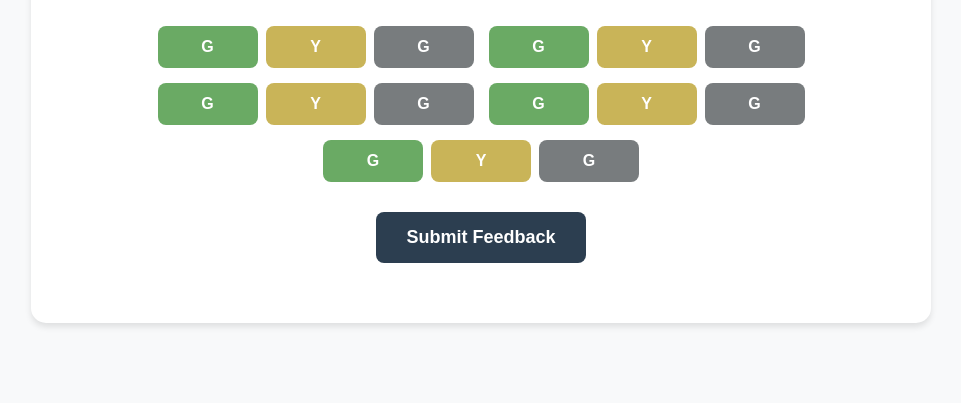
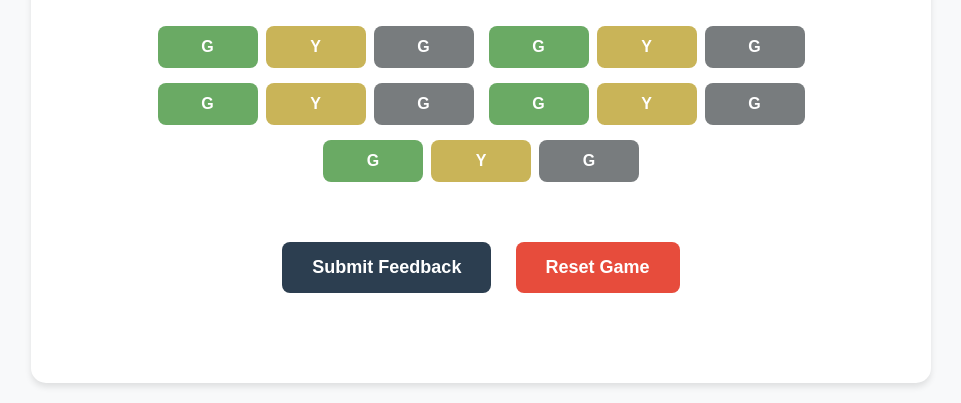
Before and after one commit to Varshith07827/wordle-solver, a Flask app: page / in a window 1280 px wide. Shown: the part 793-1196 px from the top of the page, without its empty margins (159-1120 px from the left). Before the commit the page ends 1120 px from the top, so only its background shows below. Run offline with Flask 2, Linux system fonts and the light colour scheme.

Commit message:
Reset added

```diff
--- a/templates/index.html
+++ b/templates/index.html
@@ -145,16 +145,35 @@
             border-radius: 8px;
             cursor: pointer;
             font-weight: bold;
-            display: block;
-            margin: 30px auto;
+            display: inline-block;
+            margin: 30px 10px;
             font-size: 18px;
             transition: all 0.3s ease;
         }
 
-        .submit-btn:hover {
-            background-color: var(--secondary);
+        .reset-btn {
+            background-color: #e74c3c;
+            color: white;
+            padding: 15px 30px;
+            border: none;
+            border-radius: 8px;
+            cursor: pointer;
+            font-weight: bold;
+            display: inline-block;
+            margin: 30px 10px;
+            font-size: 18px;
+            transition: all 0.3s ease;
+        }
+
+        .reset-btn:hover {
+            background-color: #c0392b;
             transform: translateY(-2px);
             box-shadow: 0 2px 4px rgba(0,0,0,0.2);
+        }
+
+        .button-container {
+            text-align: center;
+            margin: 30px 0;
         }
 
         .status {
@@ -276,7 +295,10 @@
         <div class="guess-box" id="guessBox"></div>
         <div class="feedback-controls" id="feedbackControls"></div>
         <div class="remaining-words" id="remainingWords"></div>
-        <button class="submit-btn" id="submitBtn" onclick="submitFeedback()">Submit Feedback</button>
+        <div class="button-container">
+            <button class="submit-btn" id="submitBtn" onclick="submitFeedback()">Submit Feedback</button>
+            <button class="reset-btn" id="resetBtn" onclick="resetGame()">Reset Game</button>
+        </div>
     </div>
 
     <div class="help-button" onclick="showHelp()">?</div>
@@ -402,6 +424,48 @@
             }
         }
 
+        async function resetGame() {
+            try {
+                const response = await fetch('/reset', {
+                    method: 'POST',
+                    headers: {
+                        'Content-Type': 'application/json',
+                    }
+                });
+
+                const data = await response.json();
+                if (data.error) {
+                    document.getElementById('status').textContent = data.error;
+                    return;
+                }
+
+                // Reset the feedback array
+                currentFeedback = Array(5).fill(null);
+
+                // Reset the letter colors
+                const letters = document.querySelectorAll('.letter');
+                letters.forEach(letter => {
+                    letter.style.backgroundColor = 'white';
+                    letter.style.color = 'var(--primary)';
+                    letter.style.borderColor = '#ccc';
+                });
+
+                // Update with new guess
+                currentGuess = data.guess;
+                displayGuess(currentGuess);
+                setupFeedbackControls();
+
+                // Update remaining words
+                document.getElementById('remainingWords').textContent =
+                    `Remaining possible words: ${data.remaining_words}`;
+
+                // Update status message
+                document.getElementById('status').textContent = 'Game reset! Enter this word in your Wordle game:';
+            } catch (error) {
+                document.getElementById('status').textContent = 'Error resetting game';
+            }
+        }
+
         function showHelp() {
             document.getElementById('helpModal').style.display = 'block';
         }
```
